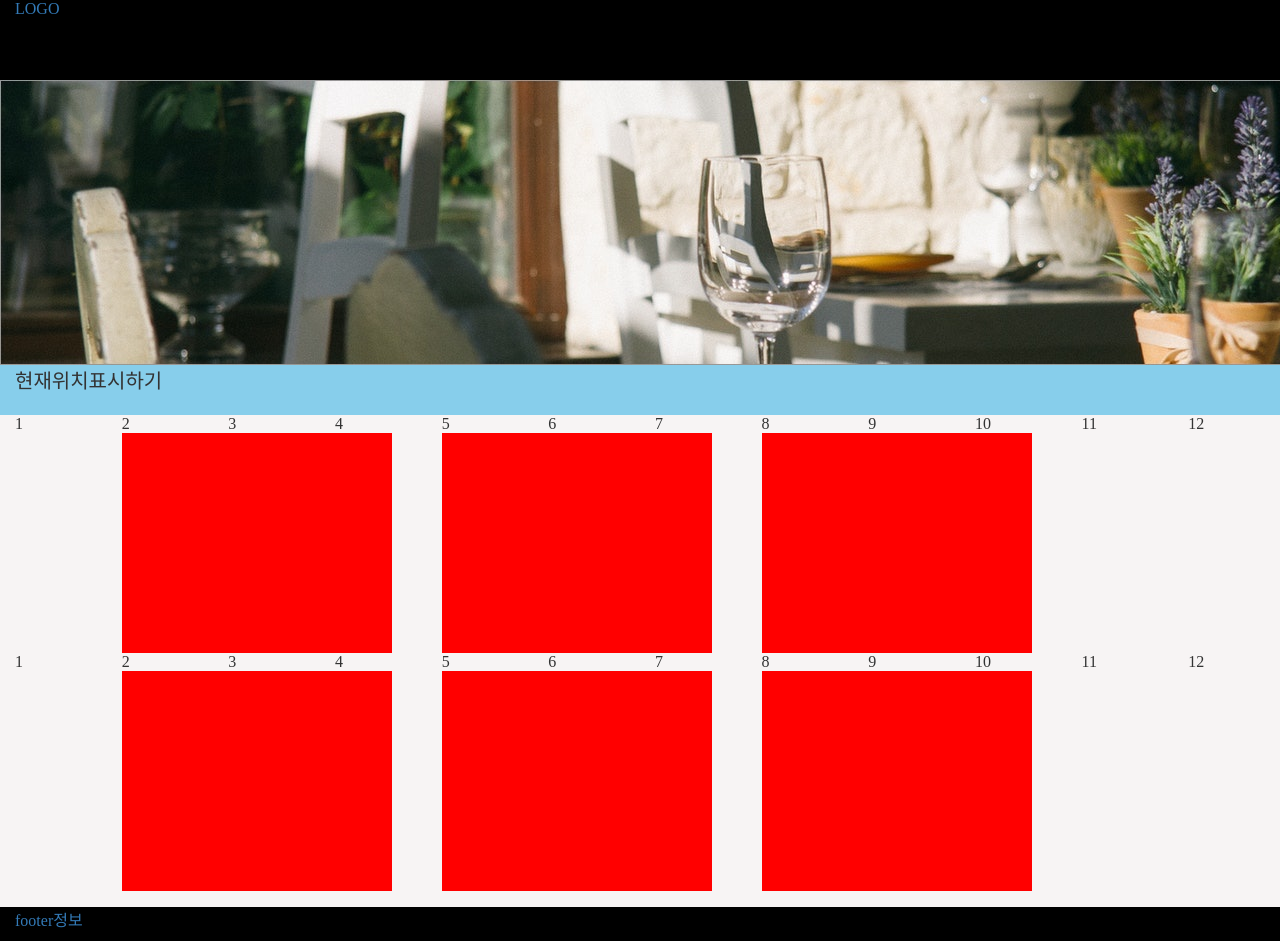
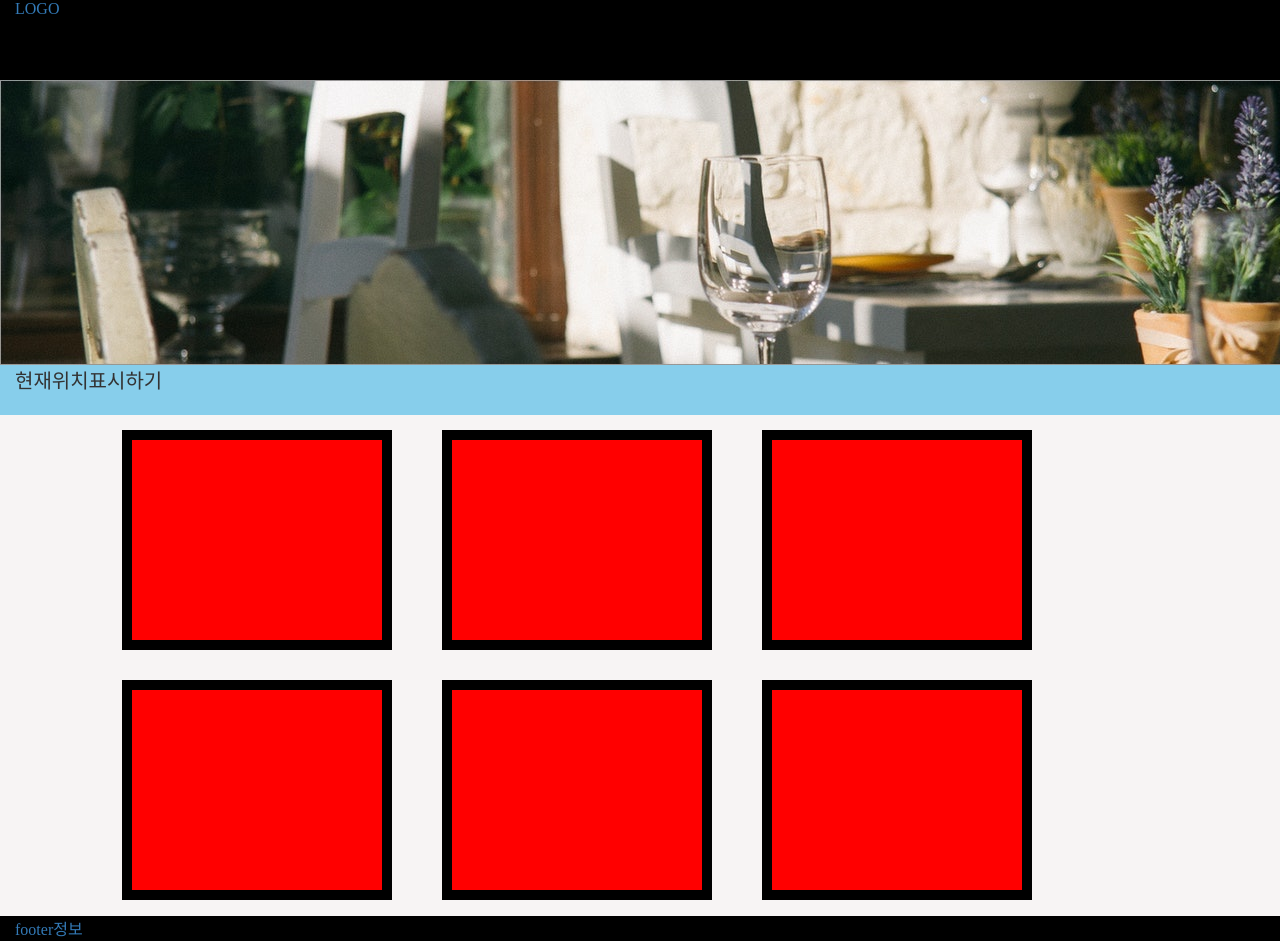
Before and after one commit to wonn223/project_RestaurantReservation, a plain HTML site: page marckup/index.html in a window 1280 px wide. Shown: the top 941 px of the page. Drawn offline with nearby package versions, Linux system fonts and the light colour scheme.

Commit message:
content card

```diff
--- a/marckup/css/style.css
+++ b/marckup/css/style.css
@@ -14,7 +14,7 @@ body{
 
 .main-photo{
   height: 285px;
-  background: black;
+  background: yellow;
   background-image: url("/images/mainphoto.jpg");
   /* 테두리 제거 */
 }
@@ -27,7 +27,9 @@ body{
 .content-card{
   width: 270px;
   height: 220px;
+  margin: 15px 0 15px 0;
   background-color: red;
+  border: 10px solid black;
   /* 위치를 조정해야함  */
   /* position: relative; */
   /* left: 40px;   */
@@ -37,7 +39,9 @@ body{
   background: black;
   color:white;
   height: 80px;
-  margin-top: 15px;
+}
+.content-card{
+  padding: 15px;
 }
 .content-photo{
   background-image: url("/images/contentphoto.png");
--- a/marckup/index.html
+++ b/marckup/index.html
@@ -34,77 +34,77 @@
       </div>
     </div>
     <div class="row">
-      <div class="col-md-1">1
+      <div class="col-md-1">
       </div>
-      <div class="col-md-1">2
+      <div class="col-md-1">
         <div class="content-card">
 
         </div>
       </div>
-      <div class="col-md-1">3
+      <div class="col-md-1">
       </div>
-      <div class="col-md-1">4
+      <div class="col-md-1">
       </div>
-      <div class="col-md-1">5
+      <div class="col-md-1">
         <div class="content-card">
 
         </div>
       </div>
-      <div class="col-md-1">6
+      <div class="col-md-1">
 
       </div>
-      <div class="col-md-1">7
+      <div class="col-md-1">
       </div>
-      <div class="col-md-1">8
+      <div class="col-md-1">
         <div class="content-card">
 
         </div>
       </div>
-      <div class="col-md-1">9
+      <div class="col-md-1">
       </div>
-      <div class="col-md-1">10
+      <div class="col-md-1">
 
       </div>
-      <div class="col-md-1">11
+      <div class="col-md-1">
       </div>
-      <div class="col-md-1">12
+      <div class="col-md-1">
       </div>
     </div>
     <div class="row">
-      <div class="col-md-1">1
+      <div class="col-md-1">
       </div>
-      <div class="col-md-1">2
+      <div class="col-md-1">
         <div class="content-card">
 
         </div>
       </div>
-      <div class="col-md-1">3
+      <div class="col-md-1">
       </div>
-      <div class="col-md-1">4
+      <div class="col-md-1">
       </div>
-      <div class="col-md-1">5
+      <div class="col-md-1">
         <div class="content-card">
 
         </div>
       </div>
-      <div class="col-md-1">6
+      <div class="col-md-1">
 
       </div>
-      <div class="col-md-1">7
+      <div class="col-md-1">
       </div>
-      <div class="col-md-1">8
+      <div class="col-md-1">
         <div class="content-card">
 
         </div>
       </div>
-      <div class="col-md-1">9
+      <div class="col-md-1">
       </div>
-      <div class="col-md-1">10
+      <div class="col-md-1">
 
       </div>
-      <div class="col-md-1">11
+      <div class="col-md-1">
       </div>
-      <div class="col-md-1">12
+      <div class="col-md-1">
       </div>
     </div>
     <div class="row">
```
Also changed, not shown: marckup/mypage.html (added), marckup/reservation.html (added).
